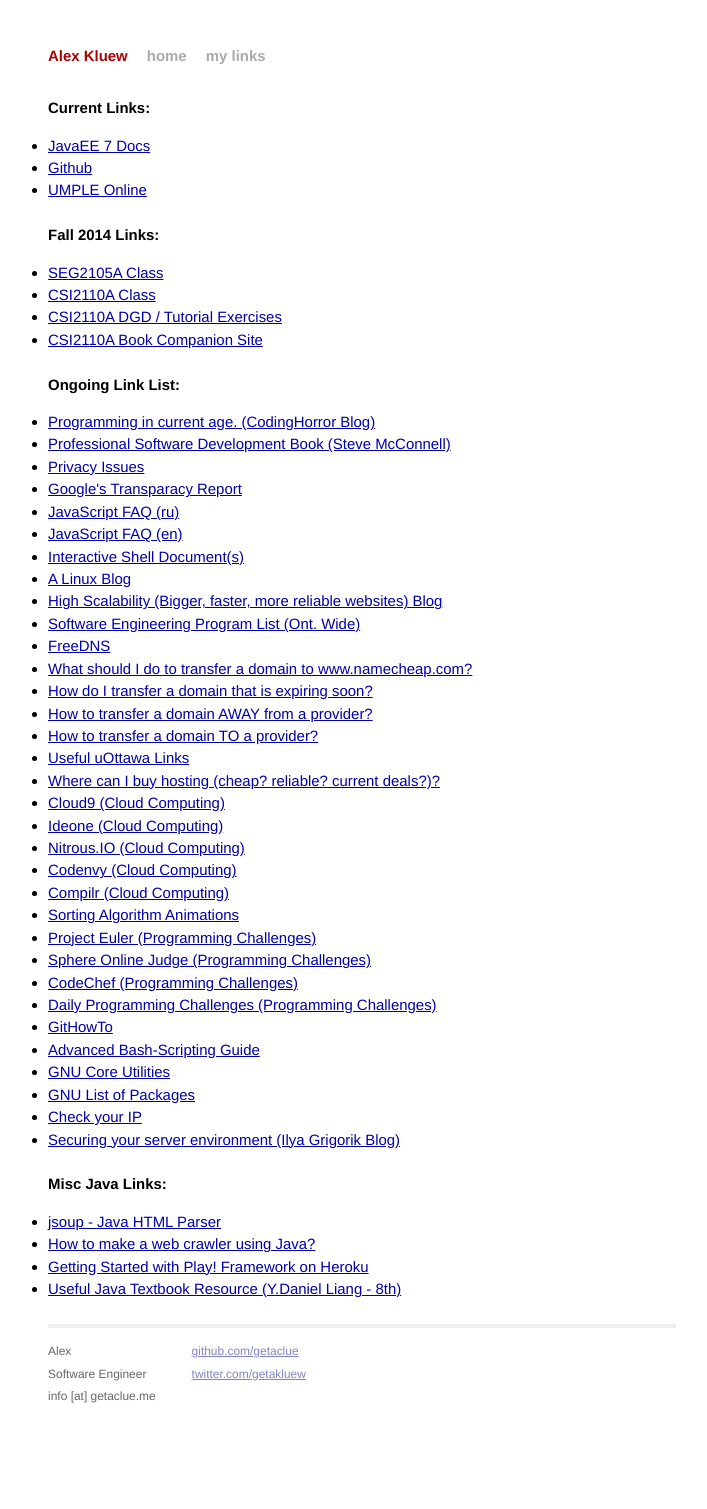
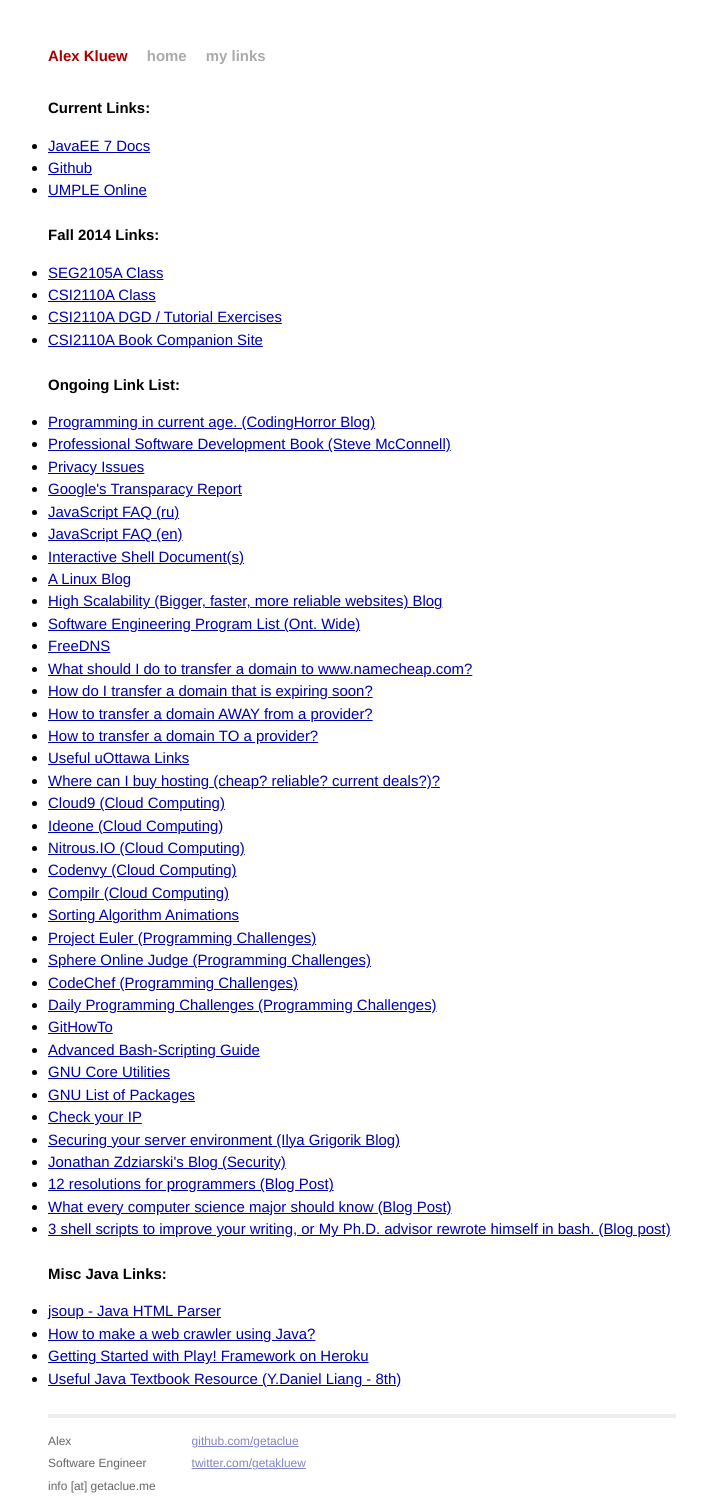
Before and after one commit to getaclue/getaclue.github.io, a Jekyll site: the page built from links.html, in a window 1280 px wide. Shown: the whole page, without its empty margins (278-985 px from the left). Built offline with Jekyll 4.4.1, drawn with Linux system fonts in a browser that asks for light colours; Markdown is read by kramdown in place of the engine named in the settings; before the commit the page ends 1420 px from its top, so only the background shows below that.

Commit message:
Added 4 New Links
Added 4 New Links

```diff
--- a/_data/useful_gen_links.yml
+++ b/_data/useful_gen_links.yml
@@ -96,3 +96,15 @@
 
 - URL_Title: Securing your server environment (Ilya Grigorik Blog)
   URL: https://www.igvita.com/2006/10/10/securing-your-rails-environment/
+
+- URL_Title: Jonathan Zdziarski's Blog (Security)
+  URL: http://www.zdziarski.com/blog/
+
+- URL_Title: 12 resolutions for programmers (Blog Post)
+  URL: http://matt.might.net/articles/programmers-resolutions/
+
+- URL_Title: What every computer science major should know (Blog Post)
+  URL: http://matt.might.net/articles/what-cs-majors-should-know/
+
+- URL_Title: 3 shell scripts to improve your writing, or My Ph.D. advisor rewrote himself in bash. (Blog post)
+  URL: http://matt.might.net/articles/shell-scripts-for-passive-voice-weasel-words-duplicates/
```
